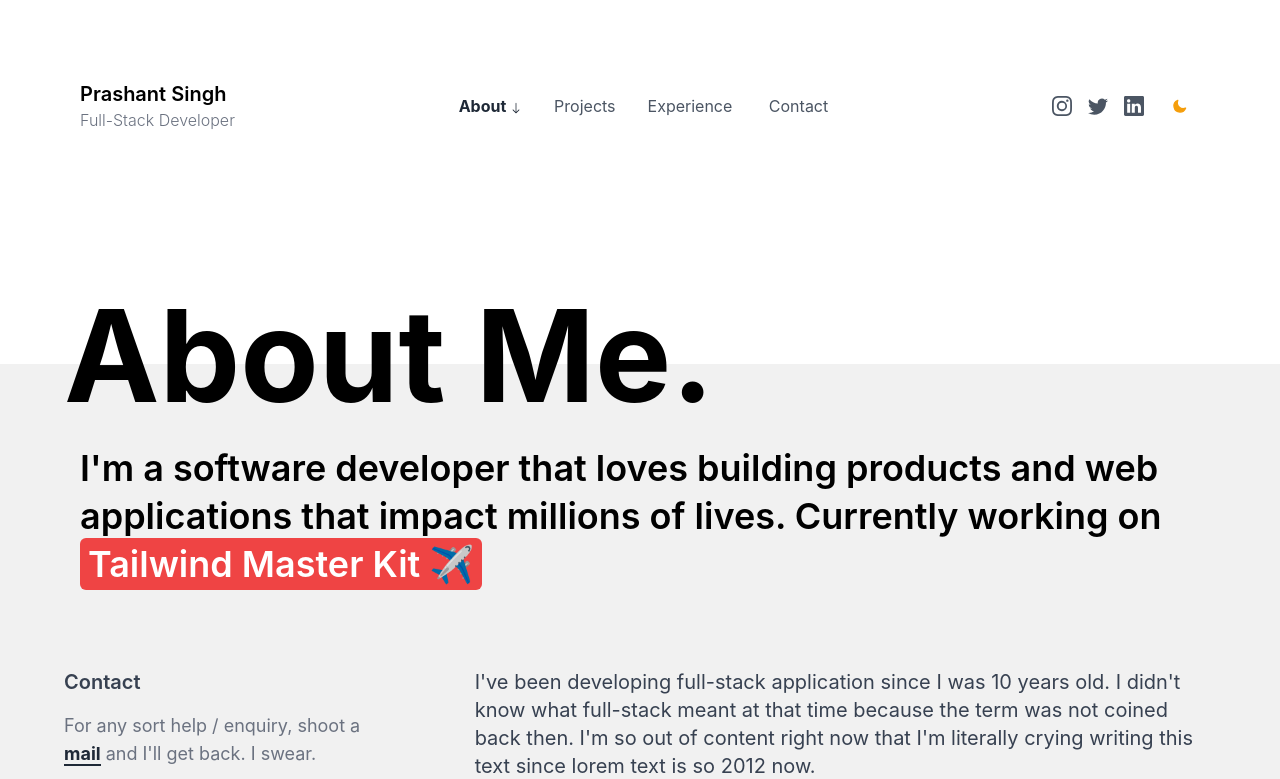
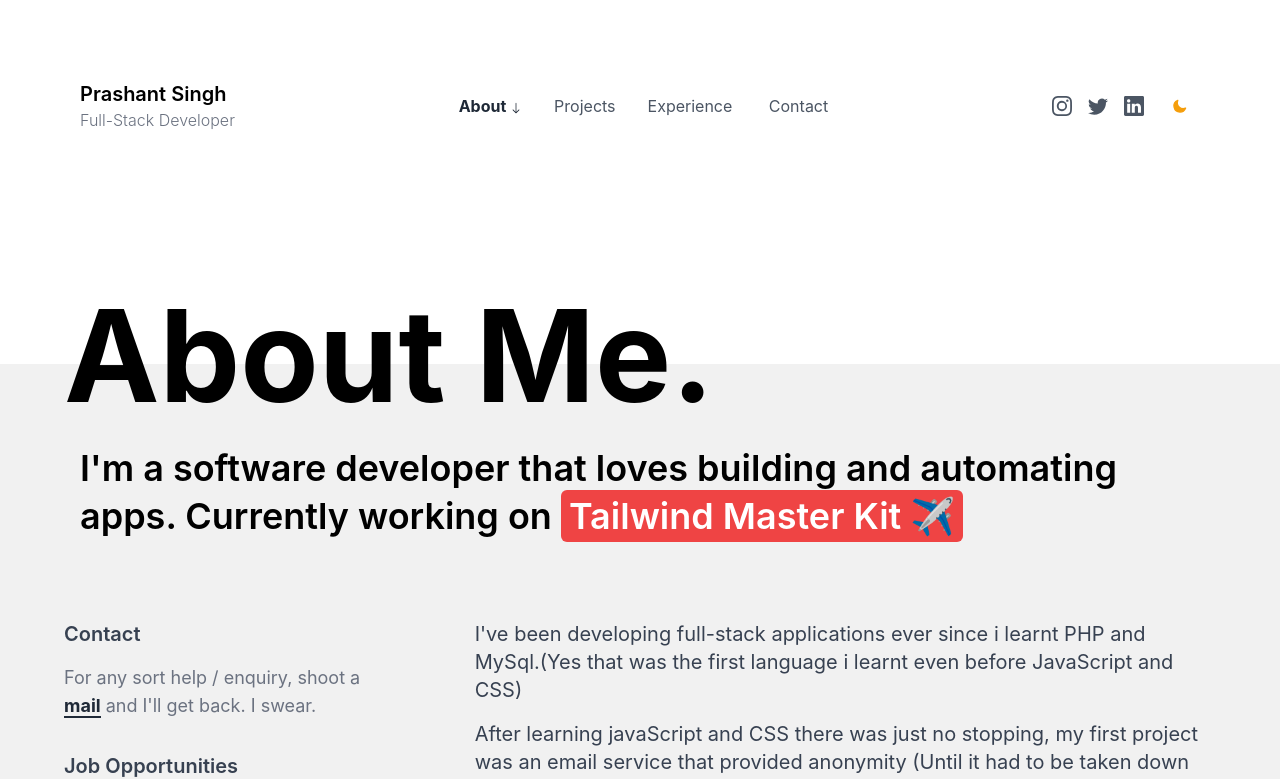
Before and after one commit to PrashantSingh5946/pholio, a Next.js app: page /about in a window 1280 px wide. Shown: the top 779 px of the page. Built offline with nearby package versions, Linux system fonts and the light colour scheme.

Commit message:
Adding the personal data

```diff
--- a/constants/data.js
+++ b/constants/data.js
@@ -50,11 +50,12 @@
   ],
   about: {
     title:
-      "I'm a software developer that loves building products and web applications that impact millions of lives",
+      "I'm a software developer that loves building and automating apps",
     description: [
-      `I've been developing full-stack application since I was 10 years old. I didn't know what full-stack meant at that time because the term was not coined back then. I'm so out of content right now that I'm literally crying writing this text since lorem text is so 2012 now.`,
-      `After learning HTML and struggling with CSS, I came up with a brilliant idea of using bootstrap so that I don't have to style everything by myself and - for obvious reasons - if you knew bootstrap, you were cool.`,
-      `But now, I'm a legend. I've been coding in React, Angular, Vue, Svelte, Node.js, Express, Fastify, MongoDB, MySQL, Bootstrap, Tailwind, C, C++, C#, Rust, Haskell, Perl, PHP, Assembly, Logo and YouDontKnowShit programming language etc to name a few. Although I barely know the syntax (Psst, Stack overflow!), I consider myself a Ninja developer I'm laughing right now.`,
+      `I've been developing full-stack applications ever since i learnt PHP and MySql.(Yes that was the first language i learnt even before JavaScript and CSS)`,
+      `After learning javaScript and CSS there was just no stopping, my first project was an email service that provided anonymity (Until it had to be taken down for Obvious reasons)`,
+      `I stepped right after high school into an MNC as a software engineer, after that there was just no looking back, I now have React,Node Js, TypeScript, C#, Python, MongoDB and Express in my arsenal.`,
+      `I have also spent quite some time in API and UI automation using Postman,Cypress, Testcafe and Selenium (I know it is ancient).`
     ],
     currentProject: "Tailwind Master Kit",
     currentProjectUrl: "https://tailwindmasterkit.com",
@@ -62,45 +63,66 @@
   experience: [
     {
       title: "Software Developer",
-      company: "mroads",
-      year: "2021",
-      companyLink: "https://mroads.com",
-      desc: "Contributed to our flagship product - Panna - which is an AI powered candidate interviewing product.",
+      company: "HCL Technologies",
+      year: "2019",
+      companyLink: "https://www.hcltech.com/",
+      desc: "(Development-Automation-Learning).repeat",
     },
     {
-      title: "Founder and Developer",
-      company: "TailwindMasterKit",
-      year: "2021",
-      companyLink: "https://tailwindmasterkit.com",
-      desc: "Developed a marketplace for tailwind web components (React, HTML and Angular) and templates.",
+      title: "Intern",
+      company: "HCL Technologies",
+      year: "2019",
+      companyLink: "https://www.hcltech.com/",
+      desc: "Created a first of its kind GUI interface for network devices.",
     },
     {
-      title: "Founder and Developer",
-      company: "Algochurn",
-      year: "2021",
-      companyLink: "https://algochurn.com",
-      desc: "Your last moment revision friend right before a Tech coding interview. Practice problems and get hired at top Product based companies.",
+      title: "Could be college",
+      company: "RISD",
+      year: "2018",
+      companyLink: "",
+      desc: "A deciding moment as i part my ways with visual arts and moved towards coding, due to financial reasons",
     },
     {
-      title: "Internship",
-      company: "Intel Corporation",
-      year: "2019",
-      companyLink: "https://intel.com",
-      desc: "Developed pothole detection system with OpenCV and computer vision, detects potholes on roads and informs the driver.",
+      title: "First Live Projects",
+      company: "VidyaGyan School",
+      year: "2018",
+      companyLink: "https://vidyagyan.in",
+      desc: "Contributed to the school voting and grade management system (Didn't help with grades)",
     },
     {
-      title: "Graduation",
-      company: "UPES, Dehradun.",
-      year: "2019",
-      companyLink: "https://upes.co.in",
-      desc: "Major in Computer Science and Engineering with a CGPA of 7.0. Nobody asks this but it's okay.",
+      title: "Summer Program ",
+      company: "Brown University",
+      year: "2017",
+      companyLink: "",
+      desc: "A summer spent at the prestigious Brown University. ",
     },
     {
-      title: "High School",
-      company: "Delhi Public School, Jaipur.",
-      year: "2015",
+      title: "First Project",
+      company: "VidyaGyan School",
+      year: "2016",
+      companyLink: "",
+      desc: "An anonymous e-mail site written on PHP & mySql",
+    },
+    {
+      title: "Summer Program ",
+      company: "Duke TiP India",
+      year: "2014",
+      companyLink: "",
+      desc: "A full summer spent learning the forensic side of computers",
+    },
+    {
+      title: "Middle School",
+      company: "VidyaGyan, Sitapur",
+      year: "2011",
+      companyLink: "https://vidyagyan.in",
+      desc: "Granted a full scholarship till intermediate after a rigorous selection process. Still the best part of my life.",
+    },
+    {
+      title: "Initial Schooling",
+      company: "Rural School",
+      year: "2003-2010",
       companyLink: "https://upes.co.in",
-      desc: "Subjects being PCM - I barely survived with 93.6% marks aggregate. Flex fridays, fellas.",
+      desc: "Couldn't afford the expensive education despite the scholarship, so I had to make the best of what i had.",
     },
   ],
   resumeUrl:
```
